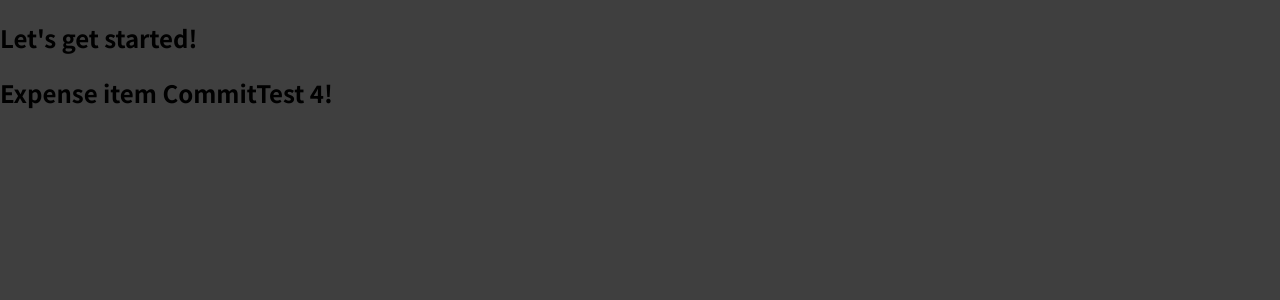
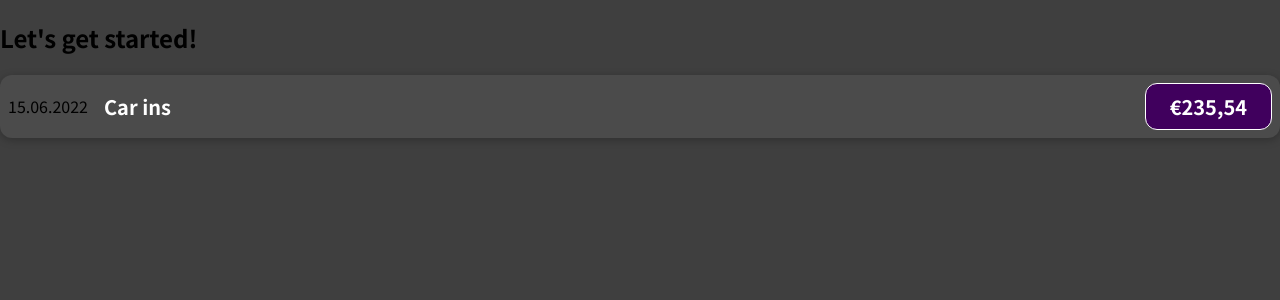
Before and after one commit to Christian-Adler/reacttraining, a JavaScript app in the folder react-complete-guide/: page / in a window 1280 px wide. Shown: the top 300 px of the page. Built offline with nearby package versions, Linux system fonts and the light colour scheme.

Commit message:
added first basic styling

```diff
--- /dev/null
+++ b/react-complete-guide/src/components/ExpenseItem.css
@@ -0,0 +1,55 @@
+.expense-item {
+    display: flex;
+    justify-content: space-between;
+    align-items: center;
+    box-shadow: 0 2px 8px rgba(0, 0, 0, 0.25);
+    padding: 0.5rem;
+    margin: 1rem 0;
+    border-radius: 12px;
+    background-color: #4b4b4b;
+}
+
+.expense-item__description {
+    display: flex;
+    flex-direction: column;
+    gap: 1rem;
+    align-items: flex-end;
+    flex-flow: column-reverse;
+    justify-content: flex-start;
+    flex: 1;
+}
+
+.expense-item h2 {
+    font-size: 1rem;
+    flex: 1;
+    margin: 0 1rem;
+    color: white;
+}
+
+.expense-item__price {
+    font-size: 1rem;
+    font-weight: bold;
+    color: white;
+    background-color: #40005d;
+    border: 1px solid white;
+    padding: 0.5rem;
+    border-radius: 12px;
+}
+
+@media (min-width: 580px) {
+    .expense-item__description {
+        flex-direction: row;
+        align-items: center;
+        justify-content: flex-start;
+        flex: 1;
+    }
+
+    .expense-item__description h2 {
+        font-size: 1.25rem;
+    }
+
+    .expense-item__price {
+        font-size: 1.25rem;
+        padding: 0.5rem 1.5rem;
+    }
+}
--- a/react-complete-guide/src/components/ExpenseItem.js
+++ b/react-complete-guide/src/components/ExpenseItem.js
@@ -1,5 +1,15 @@
+import './ExpenseItem.css'
+
 function ExpenseItem() {
-  return <h2>Expense item CommitTest 4!</h2>
+  return (
+    <div className="expense-item">
+      <div>15.06.2022</div>
+      <div className="expense-item__description">
+        <h2>Car ins</h2>
+        <div className="expense-item__price">€235,54</div>
+      </div>
+    </div>
+  );
 }
 
 export default ExpenseItem;
```
